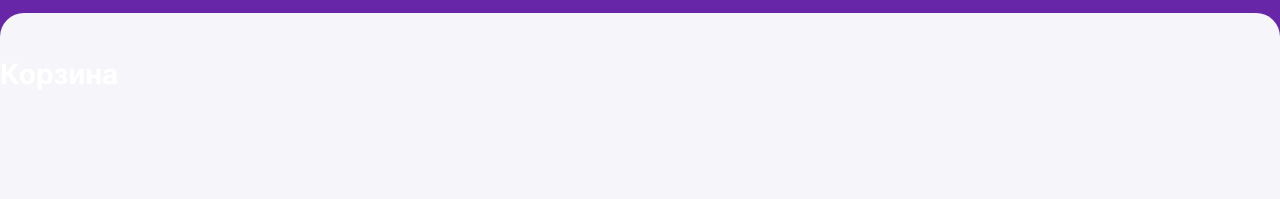
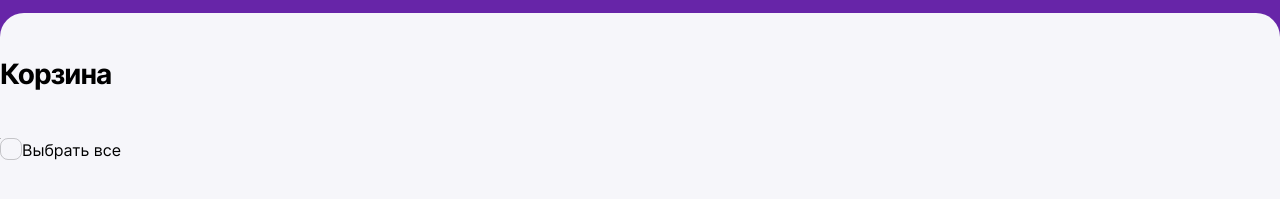
Before and after one commit to AndreyShahov/WB-Cart, a plain HTML site: page src/index.html in a window 1280 px wide. Shown: the part 75-274 px from the top of the page. Drawn offline with Linux system fonts and the light colour scheme.

Commit message:
feat: add checkbox

```diff
--- /dev/null
+++ b/blocks/cart/__checkbox/cart__checkbox.css
@@ -0,0 +1,5 @@
+.cart__checkbox {
+  max-width: 22px;
+  width: 100%;
+  display: inline-block;
+}
--- a/blocks/cart/__header/cart__header.css
+++ b/blocks/cart/__header/cart__header.css
@@ -1,5 +1,8 @@
 .cart__header {
+  max-width: 114px;
   font-weight: 700;
   font-size: 28px;
   line-height: 36px;
+  letter-spacing: -1px;
+  color: #000;
 }
--- /dev/null
+++ b/blocks/cart/__selector/cart__selector.css
@@ -0,0 +1,3 @@
+.cart__selector {
+  display: flex;
+}
--- /dev/null
+++ b/blocks/cart/__title/cart__title.css
@@ -0,0 +1,7 @@
+.cart__title {
+  margin: 0;
+  font-weight: 400;
+  font-size: 16px;
+  line-height: 24px;
+  color: #000;
+}
--- a/blocks/cart/cart.css
+++ b/blocks/cart/cart.css
@@ -1,4 +1,7 @@
 .cart {
   max-width: 891px;
   width: 100%;
+  display: flex;
+  row-gap: 27px;
+  flex-direction: column;
 }
--- /dev/null
+++ b/blocks/invisible-checkbox/invisible-checkbox.css
@@ -0,0 +1,14 @@
+.invisible-checkbox {
+  position: absolute;
+  width: 1px;
+  height: 1px;
+  overflow: hidden;
+  clip-path: inset(0 0 0 0);
+}
+
+.invisible-checkbox:checked + .visible-checkbox {
+  background: #cb11ab;
+  background-image: url(../../src/images/checkbox-active.svg);
+  background-repeat: no-repeat;
+  background-position: center;
+}
--- /dev/null
+++ b/blocks/visible-checkbox/visible-checkbox.css
@@ -0,0 +1,10 @@
+.visible-checkbox {
+  display: inline-block;
+  max-width: 22px;
+  width: 100%;
+  min-height: 22px;
+  box-sizing: border-box;
+  border: 1px solid rgba(0, 0, 0, 0.2);
+  background-color: transparent;
+  border-radius: 8px;
+}
--- a/src/index.css
+++ b/src/index.css
@@ -20,5 +20,10 @@
 
 @import url(../blocks/cart/cart.css);
 @import url(../blocks/cart/__header/cart__header.css);
+@import url(../blocks/cart/__selector/cart__selector.css);
+@import url(../blocks/invisible-checkbox/invisible-checkbox.css);
+@import url(../blocks/visible-checkbox/visible-checkbox.css);
+@import url(../blocks/cart/__title/cart__title.css);
+@import url(../blocks/cart/__checkbox/cart__checkbox.css);
 
 @import url(../blocks/order/order.css);
--- a/src/index.html
+++ b/src/index.html
@@ -38,6 +38,13 @@
       <main class="content">
         <section class="cart">
           <h1 class="cart__header">Корзина</h1>
+          <div class="cart__selector">
+            <label class="cart__checkbox">
+              <input class="invisible-checkbox" type="checkbox" />
+              <span class="visible-checkbox"></span>
+            </label>
+            <h2 class="cart__title">Выбрать все</h2>
+          </div>
         </section>
         <section class="order"></section>
       </main>
```
Also changed, not shown: src/images/checkbox-active.svg (added).
